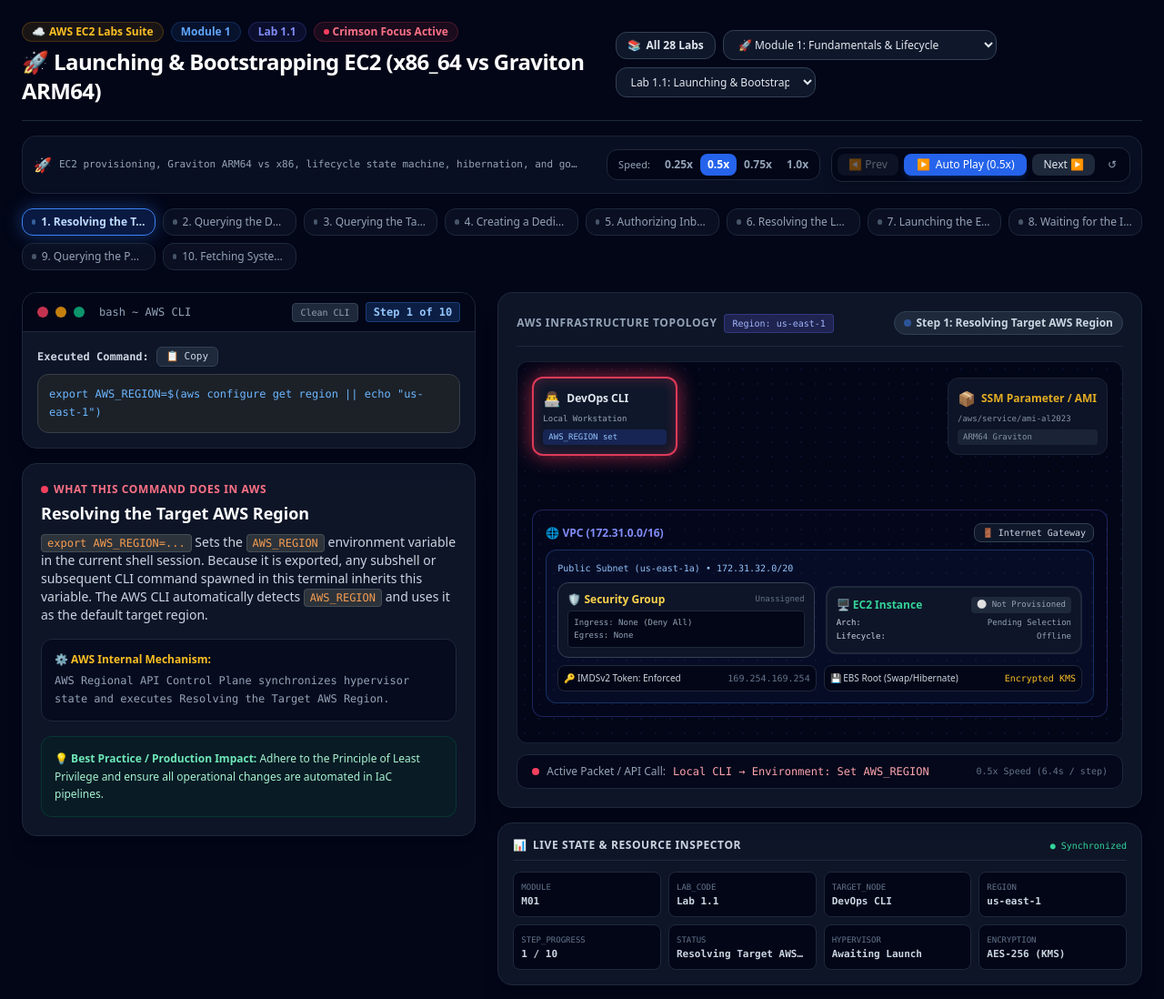
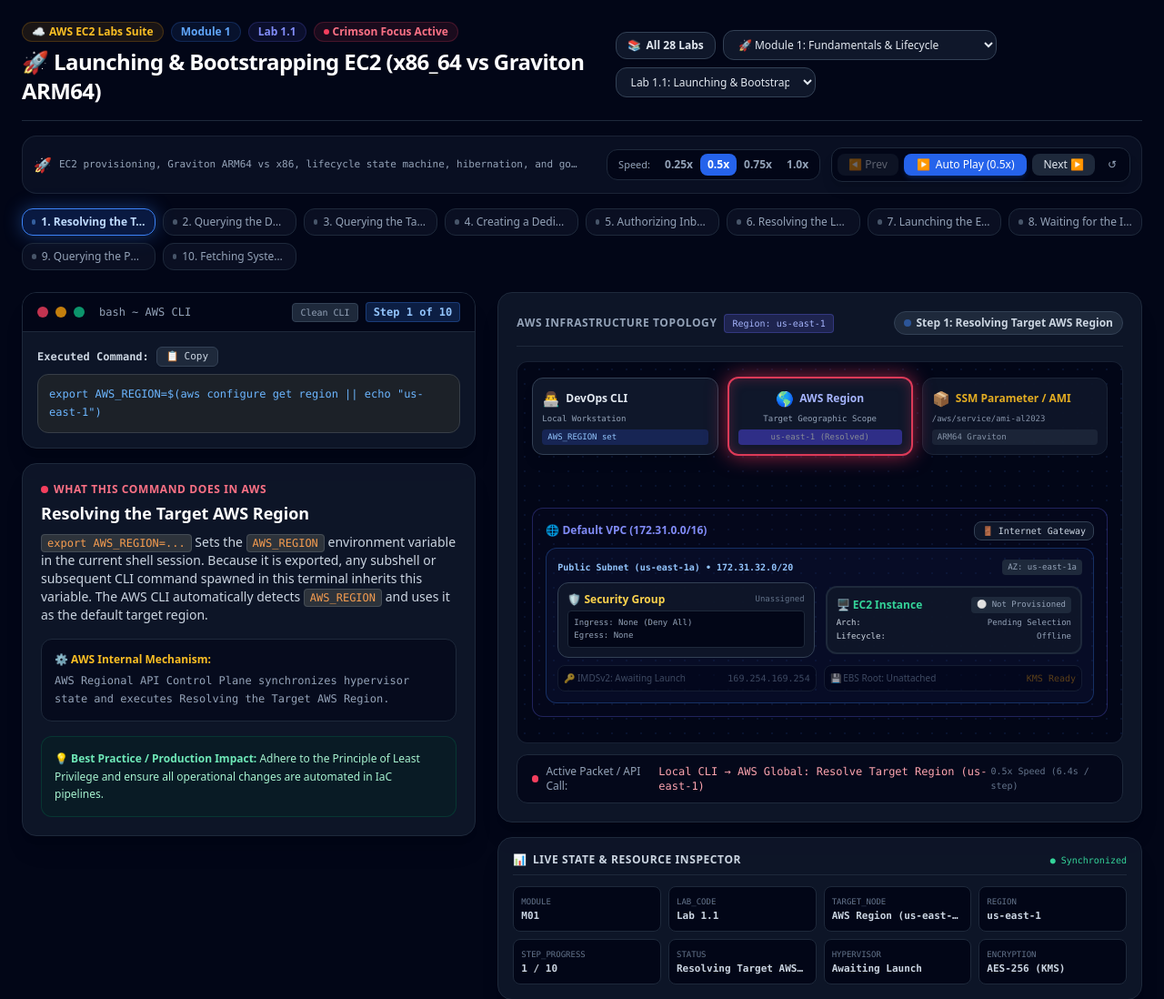
Before and after one commit to cyber-cloud-security/aws-labs, a plain HTML site: page docs/index.html in a window 1280 px wide. Shown: the top 1098 px of the page at 91% size. Drawn offline with nearby package versions, Linux system fonts and the light colour scheme.

Commit message:
fix(simulator): correct Lab 1.1 Step 1 (Region), Step 3 (Subnet), and Step 7 (IMDSv2/Storage/Nitro boot) alignment

```diff
--- a/docs/index.html
+++ b/docs/index.html
@@ -302,8 +302,8 @@
         <div class="absolute inset-0 opacity-10 bg-[radial-gradient(#3b82f6_1px,transparent_1px)] [background-size:16px_16px]"></div>
 
         <!-- Top Section -->
-        <div class="relative z-10 flex items-center justify-between gap-4">
-          <div id="nodeClient" class="w-40 bg-slate-900 border border-slate-700 rounded-xl p-2.5 shadow-lg transition-all duration-500">
+        <div class="relative z-10 grid grid-cols-1 sm:grid-cols-3 gap-2.5 items-center">
+          <div id="nodeClient" class="bg-slate-900 border border-slate-700 rounded-xl p-2.5 shadow-lg transition-all duration-500">
             <div class="flex items-center gap-1.5 mb-1">
               <span class="text-base">👨‍💻</span>
               <span class="text-xs font-bold text-slate-200">DevOps CLI</span>
@@ -312,7 +312,16 @@
             <div id="badgeClient" class="mt-1 text-[9px] px-1.5 py-0.5 rounded bg-slate-800 text-slate-400 font-mono">Ready</div>
           </div>
 
-          <div id="nodeSSM" class="w-44 bg-slate-900 border border-slate-800 rounded-xl p-2.5 opacity-90 transition-all duration-500">
+          <div id="nodeRegion" class="bg-slate-900 border border-indigo-500/40 rounded-xl p-2.5 shadow-lg transition-all duration-500 text-center">
+            <div class="flex items-center justify-center gap-1.5 mb-1">
+              <span class="text-base">🌎</span>
+              <span class="text-xs font-bold text-indigo-300">AWS Region</span>
+            </div>
+            <p class="text-[9px] text-slate-400 font-mono">Target Geographic Scope</p>
+            <div id="badgeRegion" class="mt-1 text-[9px] px-1.5 py-0.5 rounded bg-indigo-950 text-indigo-300 font-mono">us-east-1</div>
+          </div>
+
+          <div id="nodeSSM" class="bg-slate-900 border border-slate-800 rounded-xl p-2.5 opacity-90 transition-all duration-500">
             <div class="flex items-center gap-1.5 mb-1">
               <span class="text-base">📦</span>
               <span class="text-xs font-bold text-amber-400">SSM Parameter / AMI</span>
@@ -326,15 +335,19 @@
         <div id="nodeVPC" class="relative z-10 my-3 p-3.5 rounded-xl border border-indigo-500/30 bg-indigo-950/10 transition-all duration-500">
           <div class="flex items-center justify-between mb-2">
             <div class="flex items-center gap-2">
-              <span class="text-xs font-bold text-indigo-400">🌐 VPC (172.31.0.0/16)</span>
+              <span class="text-xs font-bold text-indigo-400">🌐 Default VPC (172.31.0.0/16)</span>
             </div>
-            <div id="nodeIGW" class="flex items-center gap-1.5 px-2 py-0.5 rounded-lg bg-slate-900 border border-slate-700 text-slate-300 text-[10px] transition-all">
+            <div id="nodeIGW" class="flex items-center gap-1.5 px-2 py-0.5 rounded-lg bg-slate-900 border border-slate-700 text-slate-300 text-[10px] transition-all duration-500">
               <span>🚪</span> <span class="font-mono">Internet Gateway</span>
             </div>
           </div>
 
-          <div class="p-3 rounded-xl border border-blue-500/30 bg-blue-950/20">
-            <div class="text-[10px] font-mono text-blue-300 mb-2">Public Subnet (us-east-1a) • 172.31.32.0/20</div>
+          <!-- Subnet Container with ID nodeSubnet -->
+          <div id="nodeSubnet" class="p-3 rounded-xl border border-blue-500/30 bg-blue-950/20 transition-all duration-500">
+            <div class="text-[10px] font-mono text-blue-300 mb-2 font-bold flex items-center justify-between">
+              <span>Public Subnet (us-east-1a) • 172.31.32.0/20</span>
+              <span id="badgeSubnet" class="text-[9px] font-normal px-1.5 py-0.5 rounded bg-blue-950 text-blue-300">AZ: us-east-1a</span>
+            </div>
 
             <div class="grid grid-cols-1 md:grid-cols-2 gap-3 items-center">
               <div id="nodeSG" class="bg-slate-900/90 border border-slate-700 rounded-xl p-2.5 transition-all duration-500">
@@ -362,13 +375,13 @@
 
             <!-- IMDSv2 & Storage Swap -->
             <div class="grid grid-cols-2 gap-2 mt-2">
-              <div id="nodeIMDS" class="bg-slate-950/90 border border-slate-800 rounded-lg p-1.5 flex items-center justify-between text-[10px] transition-all">
-                <span class="text-slate-300">🔑 IMDSv2 Token: Enforced</span>
+              <div id="nodeIMDS" class="bg-slate-950/90 border border-slate-800 rounded-lg p-1.5 flex items-center justify-between text-[10px] transition-all duration-500 opacity-60">
+                <span id="labelIMDS" class="text-slate-400">🔑 IMDSv2: Awaiting Launch</span>
                 <span class="text-slate-500 font-mono">169.254.169.254</span>
               </div>
-              <div id="nodeStorage" class="bg-slate-950/90 border border-slate-800 rounded-lg p-1.5 flex items-center justify-between text-[10px] transition-all">
-                <span class="text-slate-300">💾 EBS Root (Swap/Hibernate)</span>
-                <span class="text-amber-400 font-mono">Encrypted KMS</span>
+              <div id="nodeStorage" class="bg-slate-950/90 border border-slate-800 rounded-lg p-1.5 flex items-center justify-between text-[10px] transition-all duration-500 opacity-60">
+                <span id="labelStorage" class="text-slate-400">💾 EBS Root: Unattached</span>
+                <span class="text-amber-500/60 font-mono">KMS Ready</span>
               </div>
             </div>
 
@@ -865,7 +878,24 @@
         const badgeSG = document.getElementById('badgeSG');
         const sgRulesBox = document.getElementById('sgRulesBox');
         const badgeClient = document.getElementById('badgeClient');
+        const badgeRegion = document.getElementById('badgeRegion');
         const badgeSSM = document.getElementById('badgeSSM');
+        const badgeSubnet = document.getElementById('badgeSubnet');
+        const nodeIMDS = document.getElementById('nodeIMDS');
+        const labelIMDS = document.getElementById('labelIMDS');
+        const nodeStorage = document.getElementById('nodeStorage');
+        const labelStorage = document.getElementById('labelStorage');
+
+        // Step 1: Region & Client
+        if (badgeRegion) {
+          if (step.id === 1) {
+            badgeRegion.innerText = "us-east-1 (Resolved)";
+            badgeRegion.className = "mt-1 text-[9px] px-1.5 py-0.5 rounded bg-indigo-600 text-white font-mono animate-pulse";
+          } else {
+            badgeRegion.innerText = "us-east-1";
+            badgeRegion.className = "mt-1 text-[9px] px-1.5 py-0.5 rounded bg-indigo-950 text-indigo-300 font-mono";
+          }
+        }
 
         if (badgeClient) {
           if (step.id === 1) {
@@ -877,9 +907,27 @@
           }
         }
 
+        // Step 3: Subnet
+        if (badgeSubnet) {
+          if (step.id === 3) {
+            badgeSubnet.innerText = "Subnet ID Resolved";
+            badgeSubnet.className = "text-[9px] font-normal px-1.5 py-0.5 rounded bg-blue-600 text-white animate-pulse";
+          } else if (step.id > 3) {
+            badgeSubnet.innerText = "Target Subnet (Bound)";
+            badgeSubnet.className = "text-[9px] font-normal px-1.5 py-0.5 rounded bg-blue-950 text-blue-300";
+          } else {
+            badgeSubnet.innerText = "AZ: us-east-1a";
+            badgeSubnet.className = "text-[9px] font-normal px-1.5 py-0.5 rounded bg-slate-800 text-slate-400";
+          }
+        }
+
+        // Step 6: SSM AMI
         if (badgeSSM) {
-          if (step.id >= 6) {
+          if (step.id === 6) {
             badgeSSM.innerText = "al2023-arm64 (Resolved)";
+            badgeSSM.className = "mt-1 text-[9px] px-1.5 py-0.5 rounded bg-amber-600 text-white font-mono animate-pulse";
+          } else if (step.id > 6) {
+            badgeSSM.innerText = "al2023-arm64";
             badgeSSM.className = "mt-1 text-[9px] px-1.5 py-0.5 rounded bg-amber-950 text-amber-300 font-mono";
           } else {
             badgeSSM.innerText = "ARM64 Graviton";
@@ -887,6 +935,7 @@
           }
         }
 
+        // Steps 4-5: Security Group
         if (badgeSG && sgRulesBox) {
           if (step.id < 4) {
             badgeSG.innerText = "Unassigned";
@@ -899,7 +948,36 @@
           } else {
             badgeSG.innerText = "Port 80 Allowed";
             badgeSG.className = "text-[9px] font-mono text-emerald-400";
-            sgRulesBox.innerHTML = '<div class="text-emerald-300">Ingress: Port 80 (0.0.0.0/0)</div><div>Egress: 0.0.0.0/0 (All)</div>';
+            sgRulesBox.innerHTML = '<div class="text-emerald-300 font-bold">✓ Ingress: Port 80 (0.0.0.0/0)</div><div>✓ Egress: 0.0.0.0/0 (All)</div>';
+          }
+        }
+
+        // Step 7+: EC2 Instance, IMDSv2, EBS Storage
+        if (nodeIMDS && labelIMDS) {
+          if (step.id < 7) {
+            nodeIMDS.className = "bg-slate-950/90 border border-slate-800 rounded-lg p-1.5 flex items-center justify-between text-[10px] transition-all duration-500 opacity-60";
+            labelIMDS.innerText = "🔑 IMDSv2: Awaiting Launch";
+            labelIMDS.className = "text-slate-500";
+          } else {
+            nodeIMDS.className = "bg-slate-950/90 border border-emerald-500/50 rounded-lg p-1.5 flex items-center justify-between text-[10px] transition-all duration-500 opacity-100";
+            labelIMDS.innerText = "🔑 IMDSv2 Token: Enforced (Hop=1)";
+            labelIMDS.className = "text-emerald-300 font-semibold";
+          }
+        }
+
+        if (nodeStorage && labelStorage) {
+          if (step.id < 7) {
+            nodeStorage.className = "bg-slate-950/90 border border-slate-800 rounded-lg p-1.5 flex items-center justify-between text-[10px] transition-all duration-500 opacity-60";
+            labelStorage.innerText = "💾 EBS Root: Unattached";
+            labelStorage.className = "text-slate-500";
+          } else if (step.id === 7) {
+            nodeStorage.className = "bg-slate-950/90 border border-amber-500/50 rounded-lg p-1.5 flex items-center justify-between text-[10px] transition-all duration-500 opacity-100";
+            labelStorage.innerText = "💾 EBS Root: Attaching (gp3)";
+            labelStorage.className = "text-amber-300 font-semibold";
+          } else {
+            nodeStorage.className = "bg-slate-950/90 border border-emerald-500/50 rounded-lg p-1.5 flex items-center justify-between text-[10px] transition-all duration-500 opacity-100";
+            labelStorage.innerText = "💾 EBS Root: Attached (gp3 Encrypted)";
+            labelStorage.className = "text-emerald-300 font-semibold";
           }
         }
 
@@ -911,19 +989,19 @@
             valState.innerText = "Offline";
           } else if (step.id === 7) {
             badgeEC2.innerText = "🟡 pending";
-            badgeEC2.className = "text-[9px] font-mono px-1.5 py-0.5 rounded bg-amber-950 text-amber-300 animate-pulse";
+            badgeEC2.className = "text-[9px] font-mono px-1.5 py-0.5 rounded bg-amber-950 text-amber-300 animate-pulse border border-amber-500/50";
             valArch.innerText = "ARM64 (t4g.micro)";
             valState.innerText = "pending (Nitro Boot)";
           } else if (step.id === 8) {
             badgeEC2.innerText = "🟢 running";
-            badgeEC2.className = "text-[9px] font-mono px-1.5 py-0.5 rounded bg-emerald-950 text-emerald-300";
+            badgeEC2.className = "text-[9px] font-mono px-1.5 py-0.5 rounded bg-emerald-950 text-emerald-300 border border-emerald-500/30";
             valArch.innerText = "ARM64 (t4g.micro)";
-            valState.innerText = "running (cloud-init)";
+            valState.innerText = "running (cloud-init active)";
           } else {
             badgeEC2.innerText = "🟢 running";
-            badgeEC2.className = "text-[9px] font-mono px-1.5 py-0.5 rounded bg-emerald-950 text-emerald-300";
+            badgeEC2.className = "text-[9px] font-mono px-1.5 py-0.5 rounded bg-emerald-950 text-emerald-300 border border-emerald-500/30";
             valArch.innerText = "ARM64 (t4g.micro)";
-            valState.innerText = "running (Ready)";
+            valState.innerText = "running (Ready / 200 OK)";
           }
         }
       }
@@ -933,11 +1011,13 @@
       const grid = document.getElementById('inspectorGrid');
 
       const nodeNameMap = {
+        nodeRegion: 'AWS Region (us-east-1)',
         nodeClient: 'DevOps CLI',
         nodeSSM: 'SSM Parameter Store',
-        nodeVPC: 'VPC & Subnet',
+        nodeVPC: 'Default VPC (172.31.0.0/16)',
+        nodeSubnet: 'Public Subnet (us-east-1a)',
         nodeSG: 'Security Group',
-        nodeEC2: 'EC2 Instance',
+        nodeEC2: 'EC2 Instance (t4g.micro)',
         nodeIGW: 'Internet Gateway',
         nodeStorage: 'EBS Storage',
         nodeIMDS: 'IMDSv2 Service',
```
Also changed, not shown: docs/labs_data.js.
